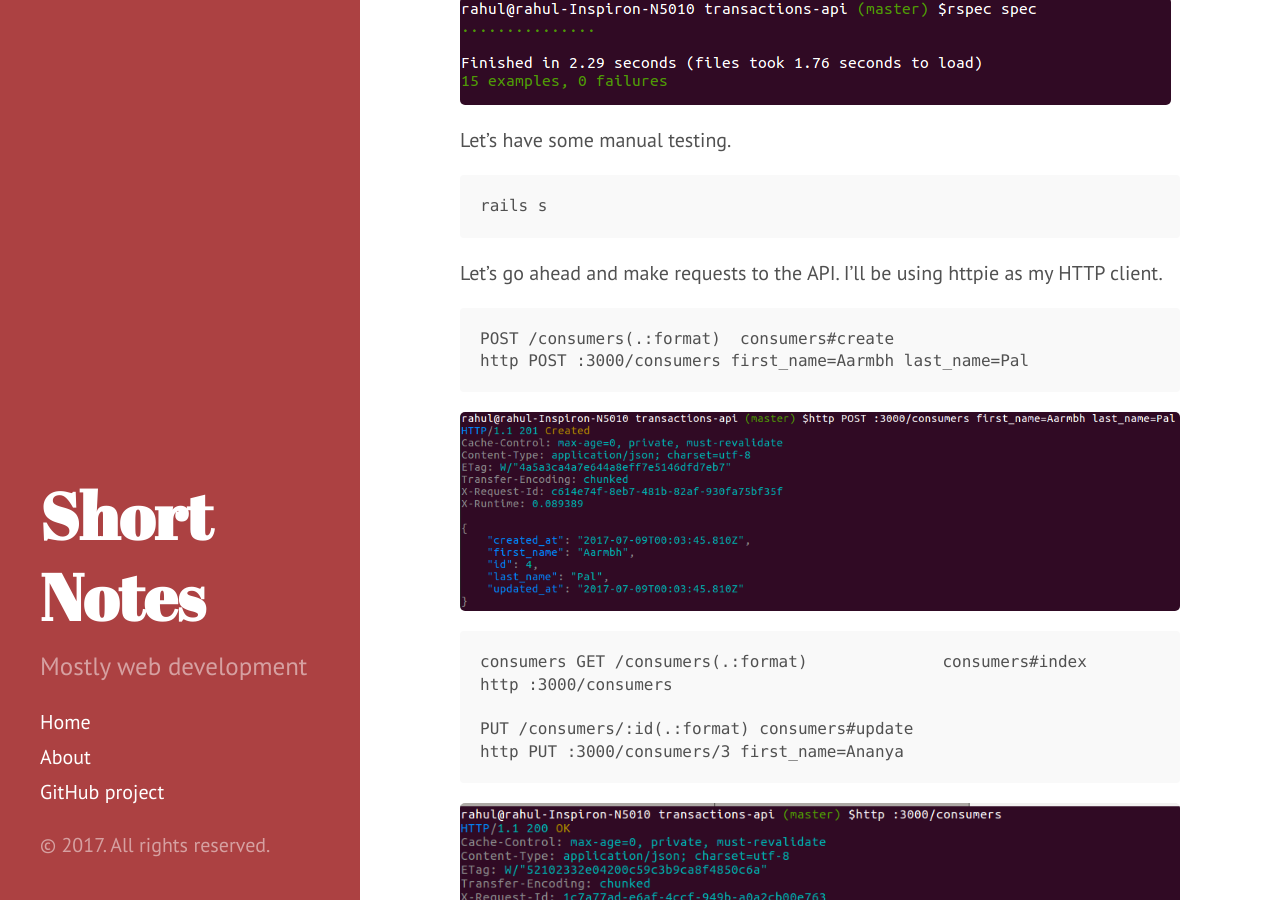
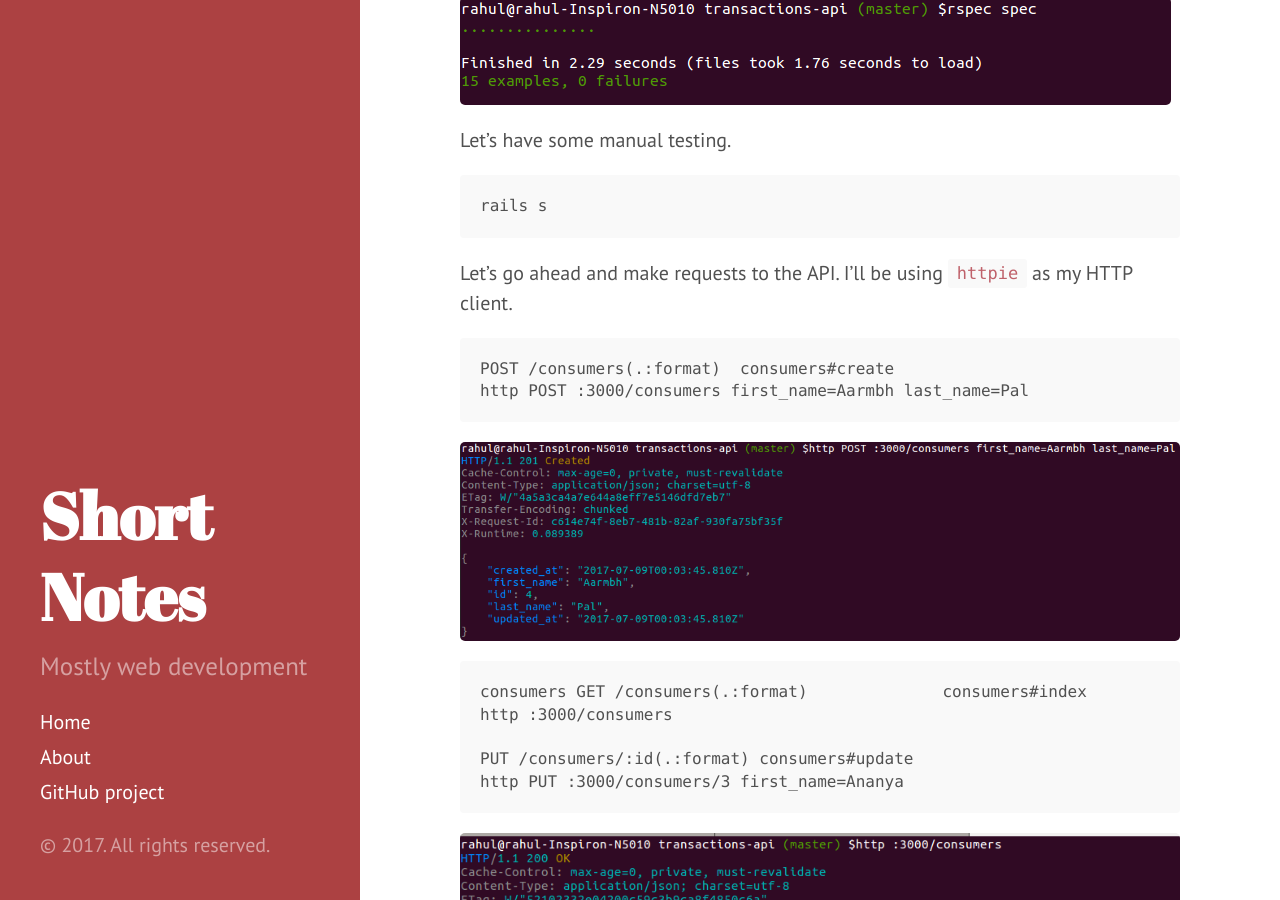
Before and after one commit to rah00l/rah00l.github.io, a Jekyll site: the page built from _posts/2017-07-07-build-a-restful-json-api-with-rails-5.md, in a window 1280 px wide and 900 px high, scrolled down 15485 px. Built offline with Jekyll 4.4.1, drawn with Linux system fonts in a browser that asks for light colours; Markdown is read by kramdown in place of the engine named in the settings; comment, search, counter and statistics services are not loaded.

```diff
--- a/_posts/2017-07-07-build-a-restful-json-api-with-rails-5.md
+++ b/_posts/2017-07-07-build-a-restful-json-api-with-rails-5.md
@@ -575,7 +575,7 @@ Let's have some manual testing.
 
 	rails s
 
-Let's go ahead and make requests to the API. I'll be using httpie as my HTTP client.
+Let's go ahead and make requests to the API. I'll be using `httpie` as my HTTP client.
 
 	POST /consumers(.:format)  consumers#create
 	http POST :3000/consumers first_name=Aarmbh last_name=Pal
```
